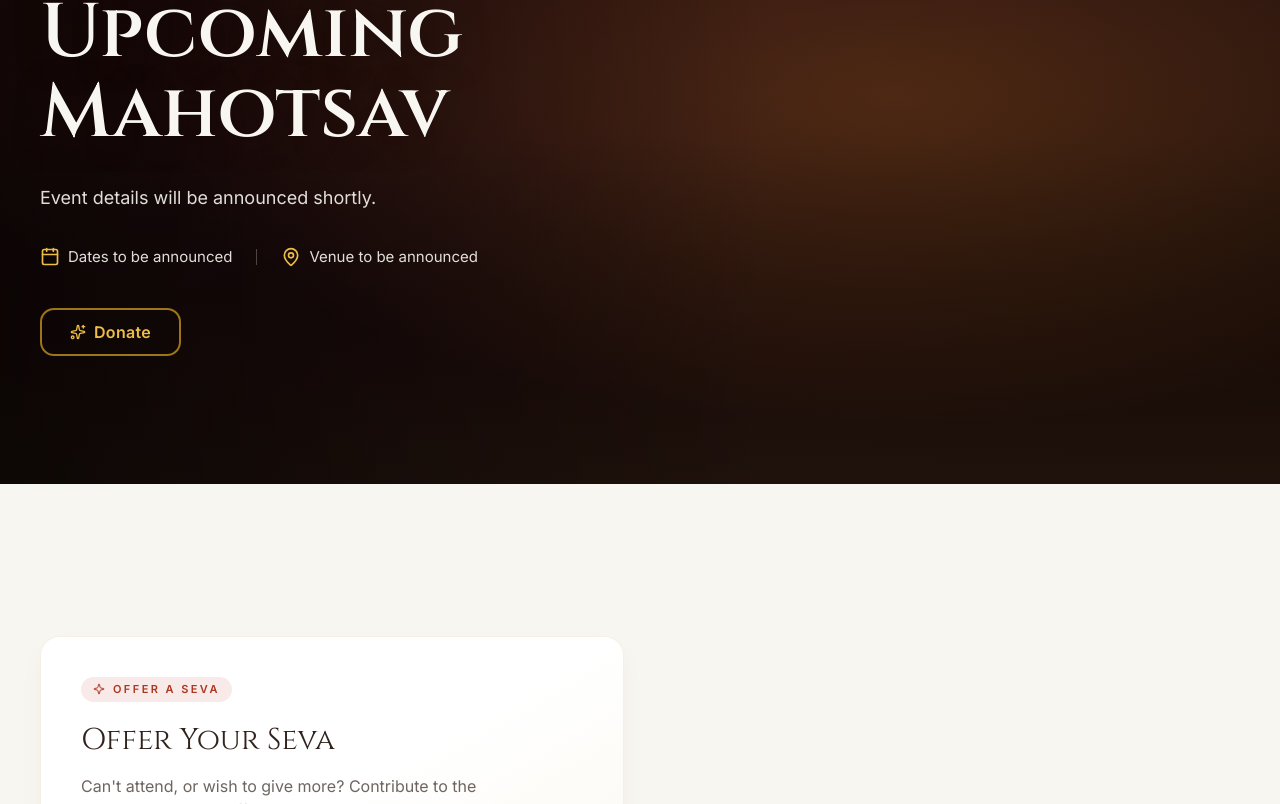
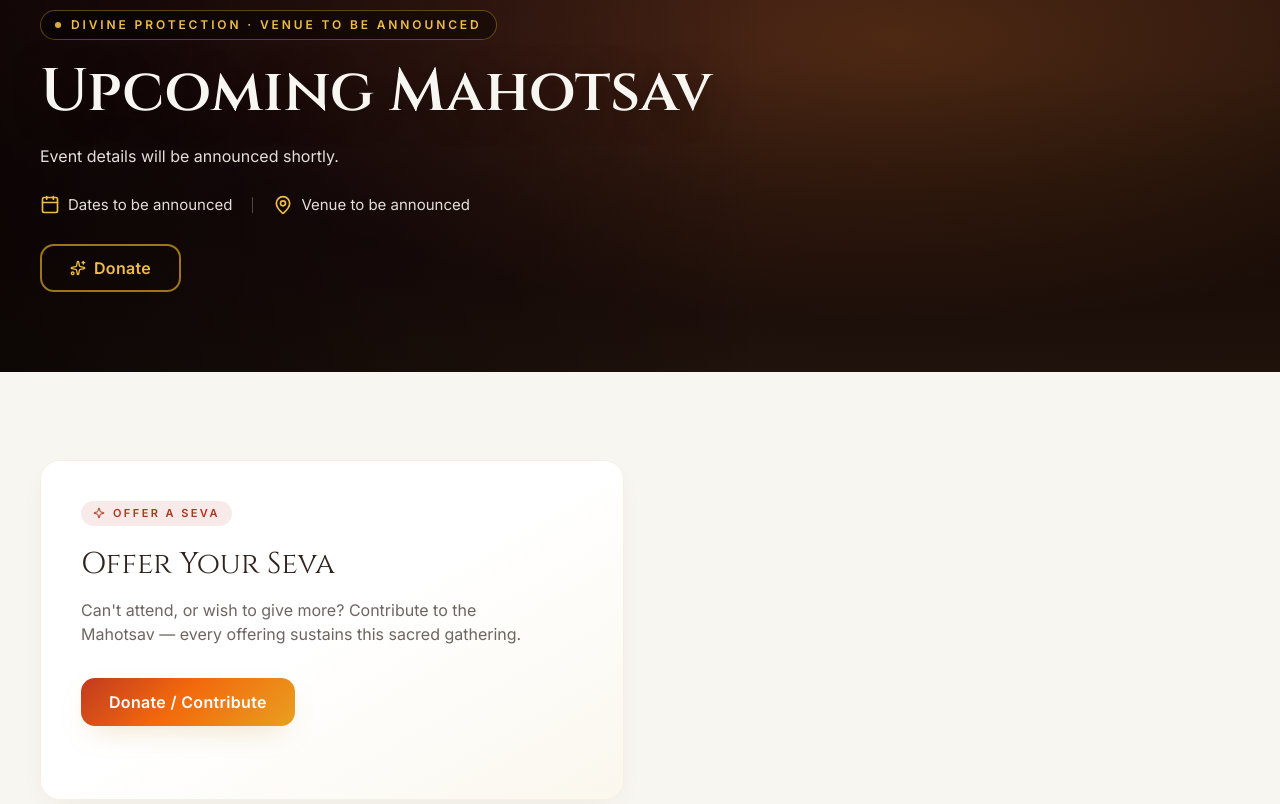
Before and after one commit to PrathameshSonar/event_registration, a Next.js app: page / in a window 1280 px wide. Shown: the part 316-1120 px from the top of the page. Built offline with nearby package versions, Linux system fonts and the light colour scheme; no server answers; the database is empty.

Commit message:
feat: refine layout and styling for luxury components; adjust paddings and font sizes for better responsiveness

```diff
--- a/app/styles/luxury.css
+++ b/app/styles/luxury.css
@@ -11,9 +11,9 @@
   .container-luxury { padding-inline: 2.5rem; }
   .container-nav    { padding-inline: 2.5rem; }
 }
-.section-y { padding-block: 6rem; }
-@media (min-width: 768px)  { .section-y { padding-block: 8rem; } }
-@media (min-width: 1024px) { .section-y { padding-block: 9.5rem; } }
+.section-y { padding-block: 3.25rem; }
+@media (min-width: 768px)  { .section-y { padding-block: 4.5rem; } }
+@media (min-width: 1024px) { .section-y { padding-block: 5.5rem; } }
 
 /* ── Kicker (uppercase section label) ─────────────────────────────────────── */
 .kicker,
@@ -89,7 +89,7 @@
   font-family: var(--font-cinzel), "Cinzel", serif;
   font-weight: 500;
   line-height: 1.15;
-  font-size: clamp(1.9rem, 3.4vw, 3rem);
+  font-size: clamp(1.6rem, 2.8vw, 2.5rem);
 }
 
 /* ── Decorative ───────────────────────────────────────────────────────────── */
--- a/components/site/LuxuryCountdown.js
+++ b/components/site/LuxuryCountdown.js
@@ -47,14 +47,14 @@ export default function LuxuryCountdown({ targetISO, variant = "glass" }) {
       {items.map((it) => (
         <div
           key={it.label}
-          className={`flex min-w-[68px] sm:min-w-[86px] flex-col items-center rounded-xl px-3 py-2 sm:px-4 sm:py-3 ${
+          className={`flex min-w-[58px] sm:min-w-[84px] flex-col items-center rounded-xl px-2 py-2 sm:px-4 sm:py-3 ${
             isDark ? "bg-black/25" : "bg-cream"
           }`}
         >
-          <span className={`font-display text-2xl sm:text-4xl tabular-nums leading-none ${isDark ? "text-gold-400" : "text-vermillion"}`}>
+          <span className={`font-display text-xl sm:text-4xl tabular-nums leading-none ${isDark ? "text-gold-400" : "text-vermillion"}`}>
             {it.value}
           </span>
-          <span className={`mt-1 text-[10px] sm:text-[11px] tracking-[0.24em] font-semibold uppercase ${isDark ? "text-ivory/70" : "text-brown/60"}`}>
+          <span className={`mt-1 text-[9px] sm:text-[11px] tracking-[0.12em] sm:tracking-[0.24em] font-semibold uppercase whitespace-nowrap ${isDark ? "text-ivory/70" : "text-brown/60"}`}>
             {it.label}
           </span>
         </div>
--- a/components/site/LuxuryNavbar.js
+++ b/components/site/LuxuryNavbar.js
@@ -79,7 +79,7 @@ export default function LuxuryNavbar() {
 
   return (
     <header className={`sticky top-0 z-50 transition-all duration-500 ${scrolled ? "glass-nav" : "bg-transparent"}`}>
-      <div className="container-nav flex h-20 md:h-24 items-center justify-between">
+      <div className="container-nav flex h-16 md:h-20 items-center justify-between">
         <Logo line1={line1} line2={line2} subtitle={subtitle} logoUrl={branding?.logo_url} />
 
         <nav className="hidden items-center gap-1 xl:flex" aria-label="Primary">
--- a/components/site/home/Hero.js
+++ b/components/site/home/Hero.js
@@ -20,7 +20,7 @@ export default function Hero({ event, hasCategories }) {
   const heroImage = event?.hero_image_url;
 
   return (
-    <section className="relative isolate overflow-hidden text-ivory min-h-[88vh] flex items-end">
+    <section className="relative isolate overflow-hidden text-ivory min-h-[72vh] md:min-h-[76vh] flex items-end">
       {heroImage ? (
         // eslint-disable-next-line @next/next/no-img-element
         <img src={heroImage} alt={title} className="absolute inset-0 h-full w-full object-cover animate-slow-zoom" />
@@ -32,30 +32,30 @@ export default function Hero({ event, hasCategories }) {
       <div className="absolute inset-0 bg-[radial-gradient(ellipse_at_70%_45%,hsla(32,95%,55%,0.20),transparent_60%)]" />
       <div className="absolute inset-y-0 left-0 w-3/5 bg-gradient-to-r from-black/60 to-transparent" />
 
-      <div className="container-luxury relative z-10 pt-32 pb-24 md:pb-32 pointer-events-none">
+      <div className="container-luxury relative z-10 pt-24 pb-14 md:pb-20 pointer-events-none">
         <div className="max-w-3xl pointer-events-auto">
-          <div className="inline-flex items-center gap-3 rounded-full border border-gold/40 bg-black/40 px-4 py-2 backdrop-blur-md">
+          <div className="inline-flex items-center gap-2.5 rounded-full border border-gold/40 bg-black/40 px-3.5 py-1.5 backdrop-blur-md">
             <span className="h-1.5 w-1.5 rounded-full bg-gold-400 animate-flicker" />
-            <span className="text-xs sm:text-[13px] uppercase tracking-[0.28em] text-gold-400 font-semibold">
+            <span className="text-[11px] sm:text-xs uppercase tracking-[0.24em] text-gold-400 font-semibold">
               {t("hero_badge") || "Divine Protection"} · {venue}
             </span>
           </div>
 
-          <h1 className="mt-7 font-display font-semibold text-ivory text-hero-shadow text-balance leading-[1.05]" style={{ fontSize: "clamp(2.5rem, 6.5vw, 4.75rem)" }}>
+          <h1 className="mt-5 font-display font-semibold text-ivory text-hero-shadow text-balance leading-[1.05]" style={{ fontSize: "clamp(2rem, 5vw, 3.75rem)" }}>
             {title}
           </h1>
 
-          <p className="mt-7 max-w-xl text-ivory/90 leading-[1.75] text-pretty" style={{ fontSize: "1.125rem" }}>
+          <p className="mt-5 max-w-xl text-ivory/90 leading-[1.65] text-pretty" style={{ fontSize: "1rem" }}>
             {desc}
           </p>
 
-          <div className="mt-8 flex flex-wrap items-center gap-x-6 gap-y-3 text-ivory/90">
+          <div className="mt-6 flex flex-wrap items-center gap-x-5 gap-y-2.5 text-ivory/90">
             <div className="flex items-center gap-2"><Calendar className="h-5 w-5 text-gold-400" /> <span className="text-[15px]">{dates}</span></div>
             <div className="hidden sm:block h-4 w-px bg-white/25" />
             <div className="flex items-center gap-2"><MapPin className="h-5 w-5 text-gold-400" /> <span className="text-[15px]">{venue}</span></div>
           </div>
 
-          <div className="mt-10 flex flex-wrap items-center gap-4">
+          <div className="mt-7 flex flex-wrap items-center gap-3">
             {hasCategories && registrationOpen && (
               <a href="/registration" className="btn-gold">
                 {t("hero_register_cta") || "Register Now"} <ArrowRight className="h-4 w-4" />
@@ -67,7 +67,7 @@ export default function Hero({ event, hasCategories }) {
           </div>
 
           {event?.start_at && (
-            <div className="mt-14">
+            <div className="mt-9">
               <p className="mb-3 text-[11px] uppercase tracking-[0.32em] text-gold-400 font-bold">{t("hero_countdown_label") || "The event begins in"}</p>
               <LuxuryCountdown targetISO={event.start_at} variant="glass" />
             </div>
```
